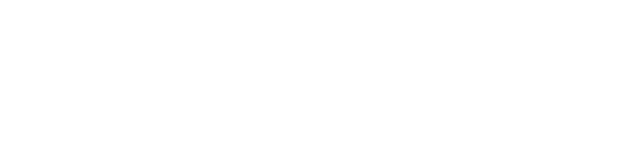
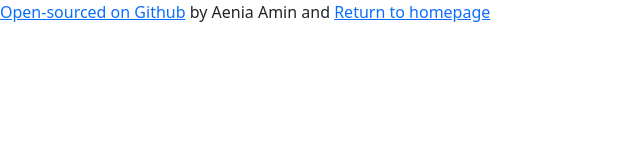
Before and after one commit to aenia12/AIA-Amin.AIProject, a plain HTML site: page index.html in a window 1280 px wide. Shown: the whole page, without its empty margins (0-640 px from the left). Drawn offline with nearby package versions, Linux system fonts and the light colour scheme.

Commit message:
Added footer.

```diff
--- a/index.html
+++ b/index.html
@@ -19,6 +19,18 @@
     <link rel="stylesheet" href="style.css" />
     <title>AI Recipe Project</title>
   </head>
-  <body></body>
+  <body>
+    <footer>
+      <footer>
+        <a href="https://github.com/aenia12/AIA-Amin.AIProject" target="_blank"
+          >Open-sourced on Github</a
+        >
+        by Aenia Amin and
+        <a href="https://wonderful-brigadeiros-85f288.netlify.app/">
+          Return to homepage</a
+        >
+      </footer>
+    </footer>
+  </body>
   <script src="app.js"></script>
 </html>
```
